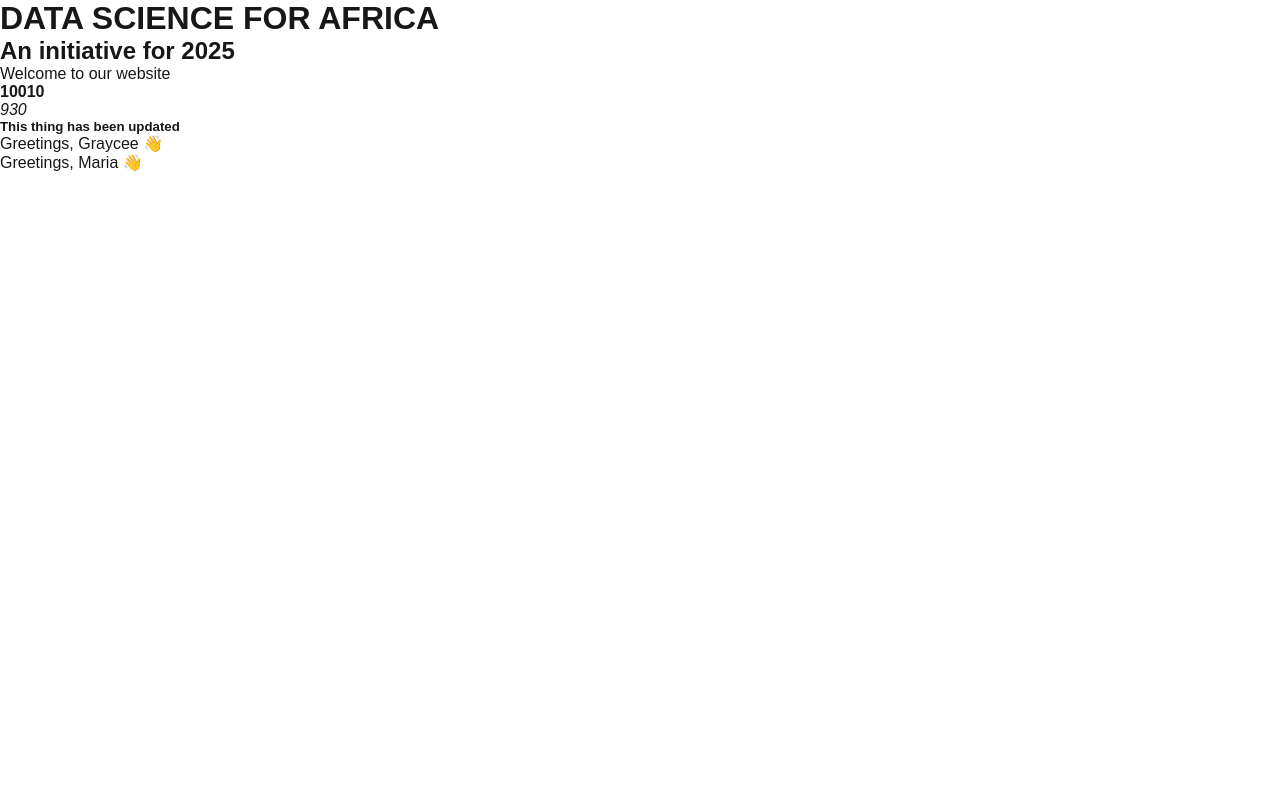
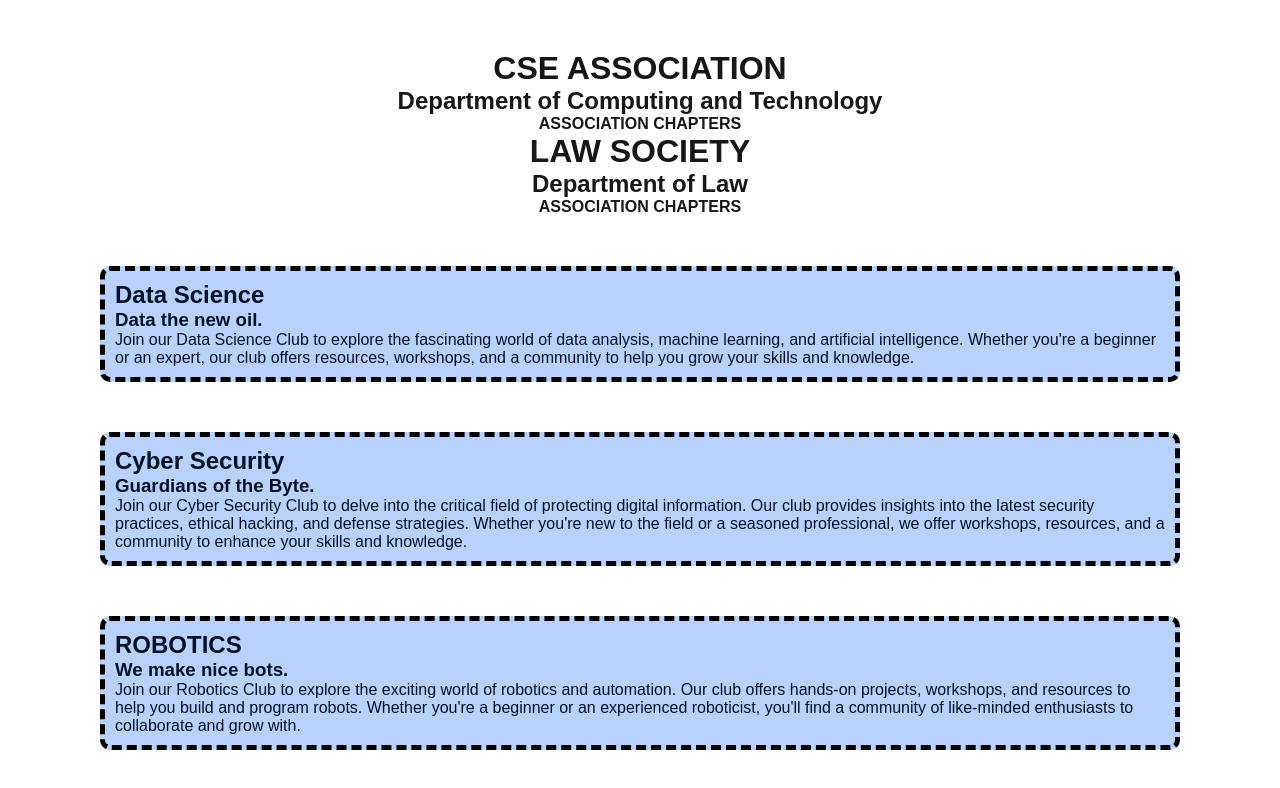
Before and after one commit to Grace-Wanja/my-app, a Next.js app: page / in a window 1280 px wide. Shown: the top 788 px of the page. Built offline with nearby package versions, Linux system fonts and the light colour scheme.

Commit message:
building onto the site

```diff
--- /dev/null
+++ b/src/app/components/chapterCard.js
@@ -0,0 +1,20 @@
+export default function ChapterCard(props) {
+
+
+    let ourStyles = {
+        color: "#041126",
+        backgroundColor: "#b8d2fc",
+        border: "5px dashed black",
+        padding: "10px",
+        margin: "50px",
+        borderRadius: "10px"
+    }
+
+    return (
+        <div style={ourStyles}>
+            <h2>{props.title}</h2>
+            <h3>{props.subtitle}</h3>
+            <p>{props.content}</p>
+        </div>
+    );
+}
--- /dev/null
+++ b/src/app/components/titleCard.js
@@ -0,0 +1,11 @@
+import React from 'react';
+
+export default function TitleCard({ associationName, departmentName }) {
+    return (
+        <div style={{ textAlign: "center" }}>
+            <h1>{associationName}</h1>
+            <h2>{departmentName}</h2>
+            <h4>ASSOCIATION CHAPTERS</h4>
+        </div>
+    );
+}
--- a/src/app/page.js
+++ b/src/app/page.js
@@ -1,26 +1,46 @@
+import ChapterCard from "./components/chapterCard";
+import TitleCard from "./components/titleCard";
+
 export default function Home() {
 
-  let first_number = 923;
-  let second_number = 7
-  let  sum = first_number + second_number;
+  let associationChapters = [
+    {
+      title: "Data Science",
+      subtitle: "Data the new oil.",
+      content: "Join our Data Science Club to explore the fascinating world of data analysis, machine learning, and artificial intelligence. Whether you're a beginner or an expert, our club offers resources, workshops, and a community to help you grow your skills and knowledge."
+    },
 
-let username = "Graycee ";
-let username2 = "Maria";
+    {
+      title: "Cyber Security",
+      subtitle: "Guardians of the Byte.",
+      content: "Join our Cyber Security Club to delve into the critical field of protecting digital information. Our club provides insights into the latest security practices, ethical hacking, and defense strategies. Whether you're new to the field or a seasoned professional, we offer workshops, resources, and a community to enhance your skills and knowledge."
+    },
+    {
+      title: "ROBOTICS",
+      subtitle: "We make nice bots.",
+      content: "Join our Robotics Club to explore the exciting world of robotics and automation. Our club offers hands-on projects, workshops, and resources to help you build and program robots. Whether you're a beginner or an experienced roboticist, you'll find a community of like-minded enthusiasts to collaborate and grow with."
+    }
+  ]
 
   return (
-    <div>
-      <h1>DATA SCIENCE FOR AFRICA</h1>
-      <h2>An initiative for 2025</h2>
-      <p> Welcome to our website</p>
-
-      <strong>{10 + 10 * 1000}</strong>
-      <br/>
-      <em>{sum}</em>
-      <h5> This thing has been updated</h5>
-
-      <p>Greetings, {username} 👋</p>
-      <p>Greetings, {username2} 👋</p>
-
+    <div style={{ margin: "50px" }}>
+      <TitleCard
+        associationName={"CSE ASSOCIATION"}
+        departmentName={"Department of Computing and Technology"}
+      />
+      <TitleCard
+        associationName={"LAW SOCIETY"}
+        departmentName={"Department of Law"}
+      />
+      {associationChapters.map(function (chapter, index) {
+        return (
+          <ChapterCard
+            key={index}
+            title={chapter.title}
+            subtitle={chapter.subtitle}
+            content={chapter.content}
+          />)
+      })}
     </div>
   )
 }
```
